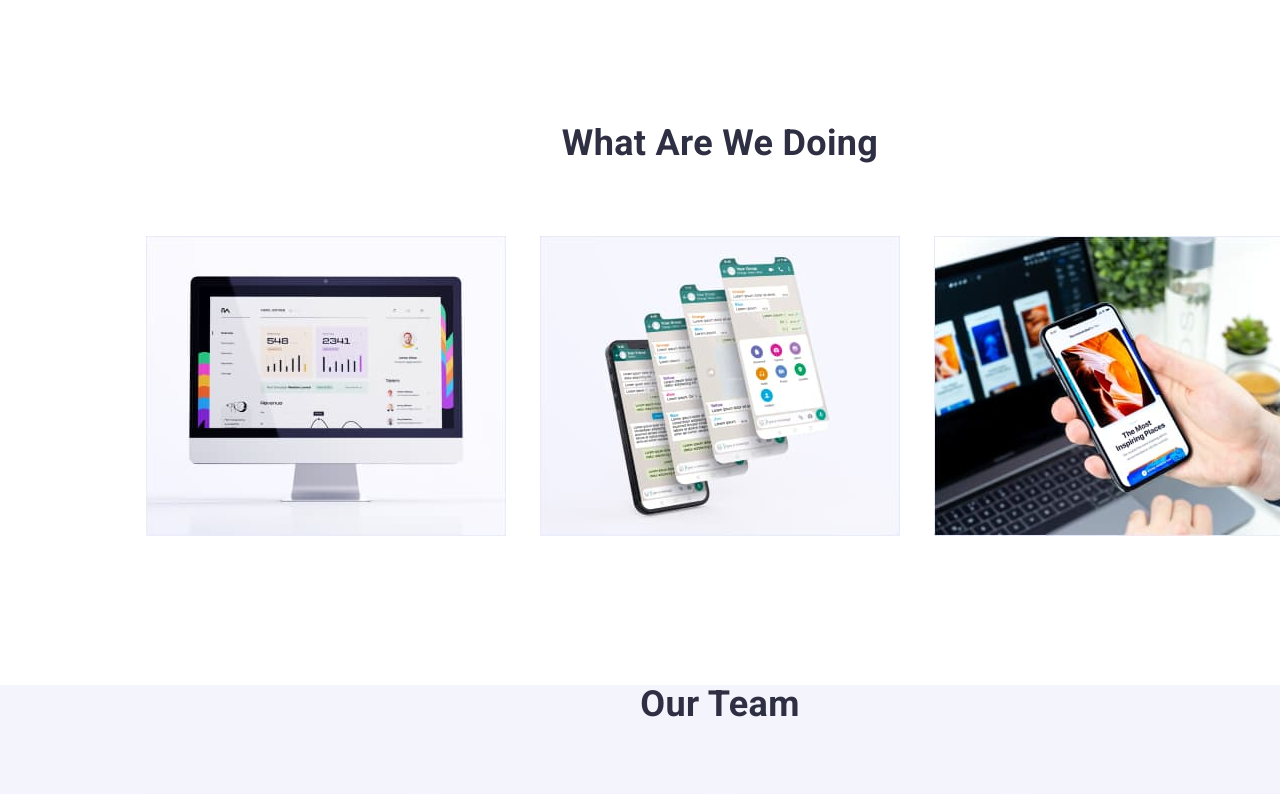
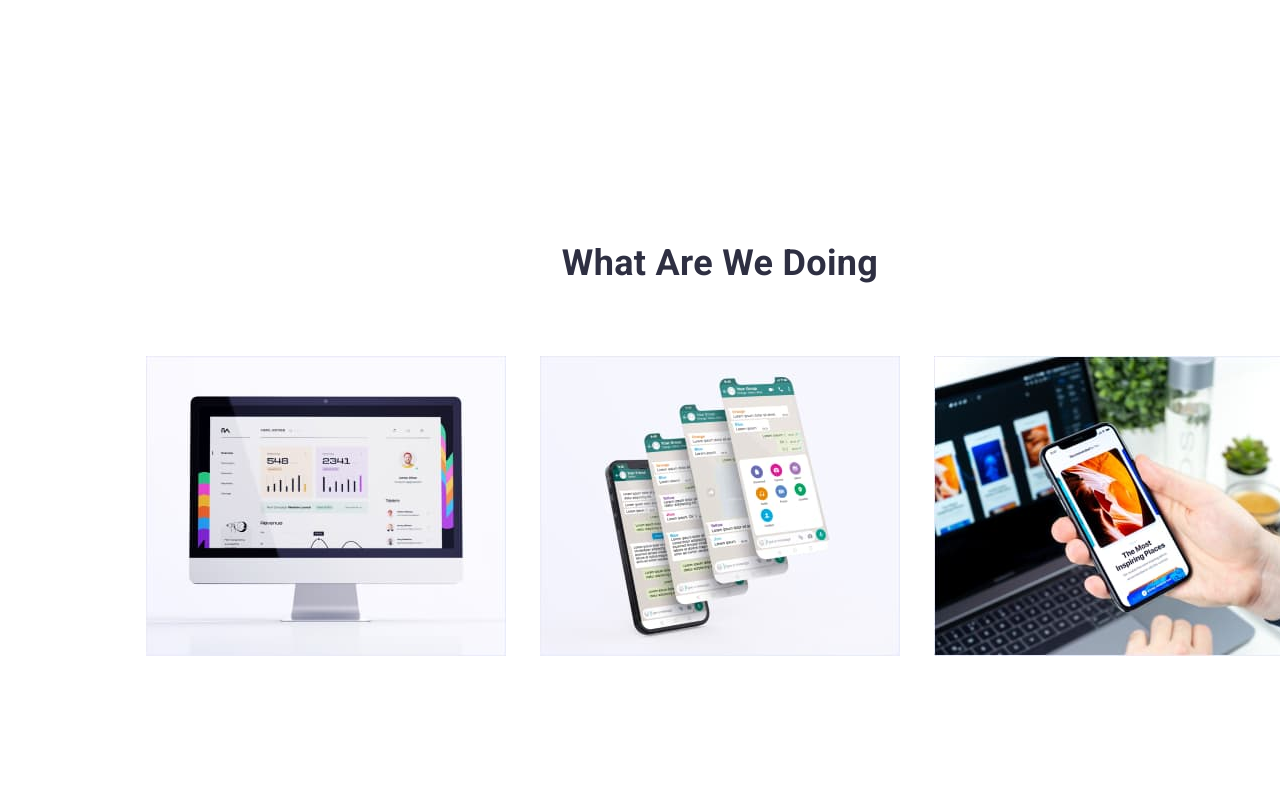
Before and after one commit to Dezertirr/goit-markup-hw-01, a plain HTML site: page index.html in a window 1280 px wide. Shown: the part 880-1674 px from the top of the page. Drawn offline with Linux system fonts and the light colour scheme.

Commit message:
Update styles.css

```diff
--- a/styles/styles.css
+++ b/styles/styles.css
@@ -218,6 +218,7 @@ line-height: 1.11;
 text-transform: capitalize;
 text-align: center;
 margin-bottom: 72px;
+padding-top: 120px;
 }
 
 .section-work {
```
